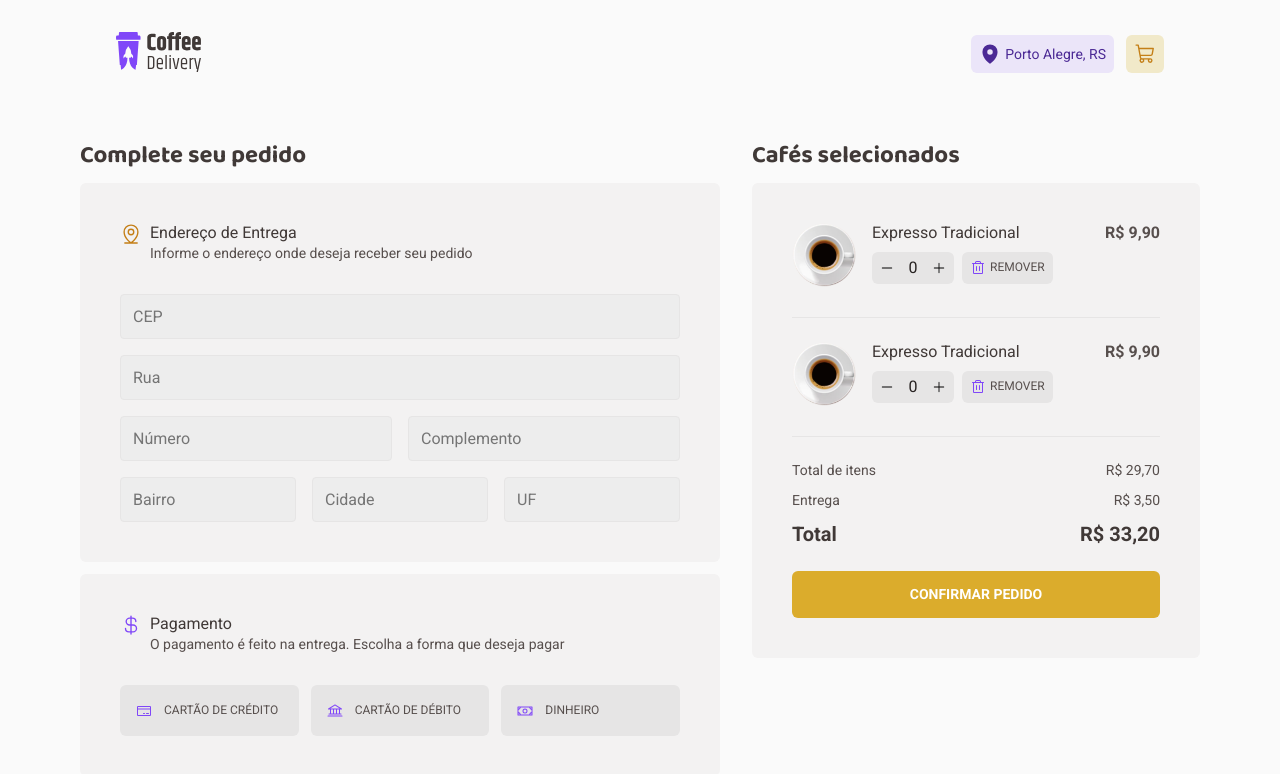
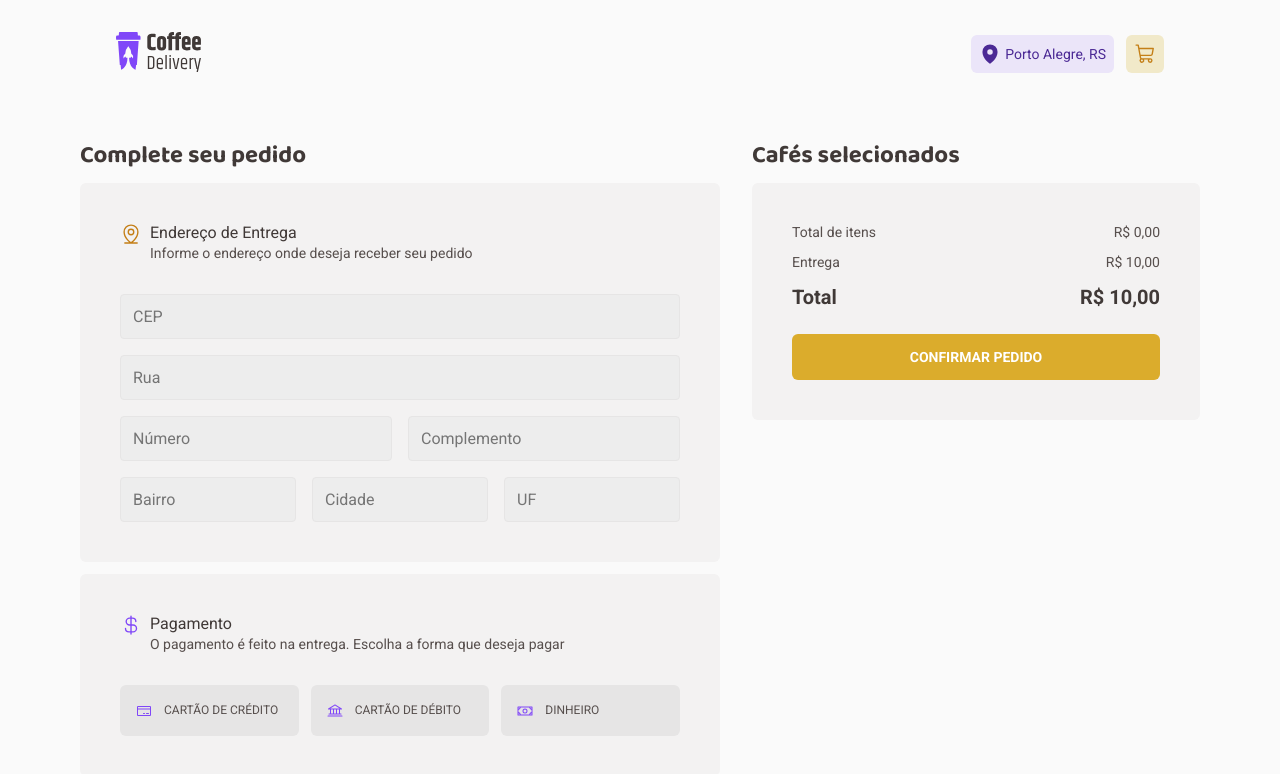
Before and after one commit to netoudi/ignite-reactjs-challenge-02, a React (Vite) app: page /checkout in a window 1280 px wide. Shown: the top 774 px of the page. Built offline with nearby package versions, Linux system fonts and the light colour scheme.

Commit message:
feat: integrate checkout with cart context

```diff
--- a/src/contexts/CartContext.tsx
+++ b/src/contexts/CartContext.tsx
@@ -30,7 +30,7 @@ export function CartProvider({ children }: { children: React.ReactNode }) {
   const [items, setItems] = React.useState<CartItem[]>([]);
 
   const itemsTotal = items.reduce((acc, cur) => acc + cur.total, 0);
-  const deliveryFee = 10;
+  const deliveryFee = 10 * 100;
   const cartTotal = itemsTotal + deliveryFee;
   const cartQuantity = items.length;
 
@@ -40,8 +40,8 @@ export function CartProvider({ children }: { children: React.ReactNode }) {
       title: coffee.title,
       image: coffee.image,
       quantity: 1,
-      price: coffee.price,
-      total: coffee.price,
+      price: coffee.price * 100,
+      total: coffee.price * 100,
     };
   }
 
@@ -59,10 +59,12 @@ export function CartProvider({ children }: { children: React.ReactNode }) {
     if (isInCart(id)) {
       setItems((state) => {
         return state.map((item) => {
-          if (item.id !== id) {
+          if (item.id !== id || item.quantity <= 1) {
             return item;
           }
-          return { ...item, quantity: item.quantity - 1 };
+          item.quantity = item.quantity - 1;
+          item.total = item.quantity * item.price;
+          return item;
         });
       });
     }
@@ -72,10 +74,12 @@ export function CartProvider({ children }: { children: React.ReactNode }) {
     if (isInCart(id)) {
       setItems((state) => {
         return state.map((item) => {
-          if (item.id !== id) {
+          if (item.id !== id || item.quantity >= 99) {
             return item;
           }
-          return { ...item, quantity: item.quantity + 1 };
+          item.quantity = item.quantity + 1;
+          item.total = item.quantity * item.price;
+          return item;
         });
       });
     }
--- a/src/pages/Checkout/index.tsx
+++ b/src/pages/Checkout/index.tsx
@@ -1,9 +1,14 @@
+import React from 'react';
 import { Bank, CreditCard, CurrencyDollar, MapPinLine, Minus, Money, Plus, Trash } from '@phosphor-icons/react';
 import { Box } from '@app/components/Box';
 import { Divider } from '@app/components/Divider';
+import { useCart } from '@app/hooks/use-cart';
+import { centsFormatter } from '@app/utils/formatter';
 import * as S from './styles';
 
 export function Checkout() {
+  const { items, minusItem, plusItem, removeItem, itemsTotal, deliveryFee, cartTotal } = useCart();
+
   return (
     <S.Wrapper>
       <S.ColumnLeft>
@@ -63,74 +68,54 @@ export function Checkout() {
         <h2>Cafés selecionados</h2>
         <Box>
           <S.Cart>
+            {items.map((item) => {
+              return (
+                <React.Fragment key={item.id}>
                   <S.CartItem>
                     <div>
-                <img src="/images/expresso-tradicional.png" alt="" />
+                      <img src={`/images/${item.image}`} alt="" />
                     </div>
                     <div>
-                <span>Expresso Tradicional</span>
+                      <span>{item.title}</span>
                       <S.Actions>
                         <S.Counter>
-                    <button>
+                          <button type="button" onClick={() => minusItem(item.id)}>
                             <Minus size={14} />
                           </button>
-                    <span>0</span>
-                    <button>
+                          <span>{item.quantity}</span>
+                          <button type="button" onClick={() => plusItem(item.id)}>
                             <Plus size={14} />
                           </button>
                         </S.Counter>
-                  <S.Remove>
+                        <S.Remove type="button" onClick={() => removeItem(item.id)}>
                           <Trash size={16} /> Remover
                         </S.Remove>
                       </S.Actions>
                     </div>
                     <div>
-                <strong>R$ 9,90</strong>
+                      <strong>{centsFormatter(item.total)}</strong>
                     </div>
                   </S.CartItem>
                   <Divider />
-            <S.CartItem>
-              <div>
-                <img src="/images/expresso-tradicional.png" alt="" />
-              </div>
-              <div>
-                <span>Expresso Tradicional</span>
-                <S.Actions>
-                  <S.Counter>
-                    <button>
-                      <Minus size={14} />
-                    </button>
-                    <span>0</span>
-                    <button>
-                      <Plus size={14} />
-                    </button>
-                  </S.Counter>
-                  <S.Remove>
-                    <Trash size={16} /> Remover
-                  </S.Remove>
-                </S.Actions>
-              </div>
-              <div>
-                <strong>R$ 9,90</strong>
-              </div>
-            </S.CartItem>
-            <Divider />
+                </React.Fragment>
+              );
+            })}
           </S.Cart>
           <S.Summary>
             <div>
               <div>Total de itens</div>
-              <div>R$ 29,70</div>
+              <div>{centsFormatter(itemsTotal)}</div>
             </div>
             <div>
               <div>Entrega</div>
-              <div>R$ 3,50</div>
+              <div>{centsFormatter(deliveryFee)}</div>
             </div>
             <div>
               <div>
                 <strong>Total</strong>
               </div>
               <div>
-                <strong>R$ 33,20</strong>
+                <strong>{centsFormatter(cartTotal)}</strong>
               </div>
             </div>
           </S.Summary>
--- /dev/null
+++ b/src/utils/formatter.ts
@@ -0,0 +1,8 @@
+export const priceFormatter = new Intl.NumberFormat('pt-BR', {
+  style: 'currency',
+  currency: 'BRL',
+});
+
+export function centsFormatter(cents: number): string {
+  return priceFormatter.format(cents / 100);
+}
```
Lines whose indentation alone changed are shown as unchanged.
